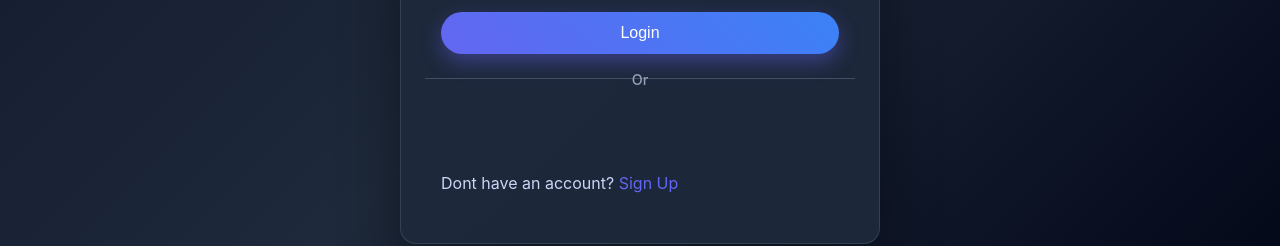
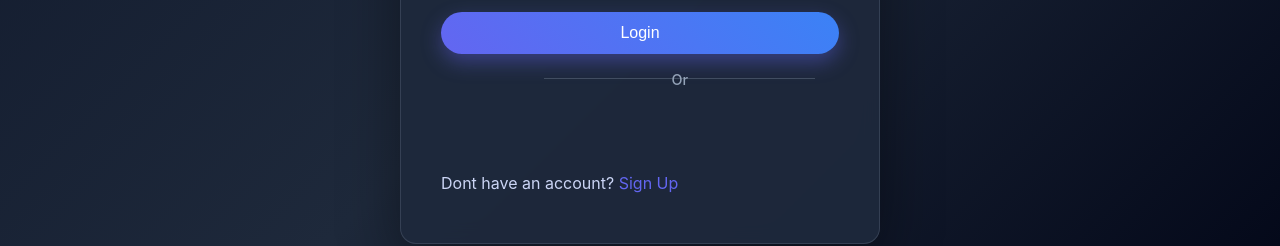
Before and after one commit to PriyanshuRawat0000/IMAGE-GALLERY-WITH-AI-INTEGRATION, a React (Vite) app in the folder Frontend/: page /login in a window 1280 px wide. Shown: the part 470-716 px from the top of the page. Built offline with nearby package versions, Linux system fonts and the light colour scheme; no server answers.

Commit message:
css improved and bugs removed

```diff
--- a/Frontend/src/components/login.css
+++ b/Frontend/src/components/login.css
@@ -126,6 +126,8 @@ body {
     margin-top: 1rem;
     display: flex;
     flex-direction: column;
+    padding-right:10%;
+    padding-left:30%;
     justify-content:center;
     align-items: center;
     gap: 0.8rem;
--- a/Frontend/src/components/signin.css
+++ b/Frontend/src/components/signin.css
@@ -190,6 +190,8 @@ body {
     display: flex;
     flex-direction: column;
     align-items: center;
+    padding-right:10%;
+    padding-left:30%;
     justify-content:center;
     gap: 0.8rem;
 }
```
